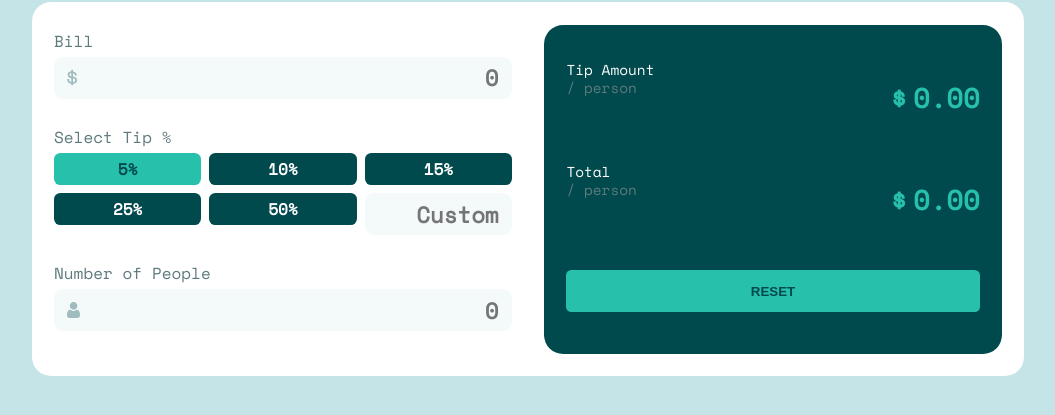
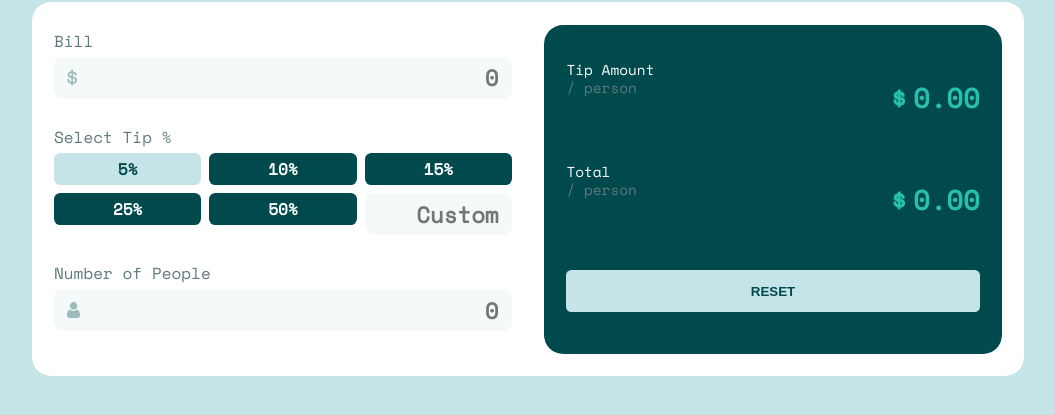
Before and after one commit to enochmwanga/tip-calculator-app, a plain HTML site: page index.html in a window 1280 px wide. In both pictures the pointer is over the button "RESET". Shown: the part 257-672 px from the top of the page, without its empty margins (112-1167 px from the left). Drawn offline with nearby package versions, Linux system fonts and the light colour scheme.

Commit message:
Add interactive states to button and radio group

```diff
--- a/styles.css
+++ b/styles.css
@@ -40,7 +40,7 @@ input[type="radio"] {
 }
 input[type="radio"]:checked + div {
   color: var(--very-dark-cyan);
-  background-color: var(--strong-cyan);
+  background-color: var(--light-grayish-cyan);
 }
 input[type="radio"]:checked + input[type="number"] {
   color: var(--very-dark-cyan);
@@ -153,6 +153,9 @@ input:focus:invalid {
   padding: 1em;
   width: 100%;
 }
+#reset-btn:hover{
+  background-color: var(--light-grayish-cyan);
+}
 @media screen and (min-width: 650px) {
   main {
     padding-inline: auto;
```
